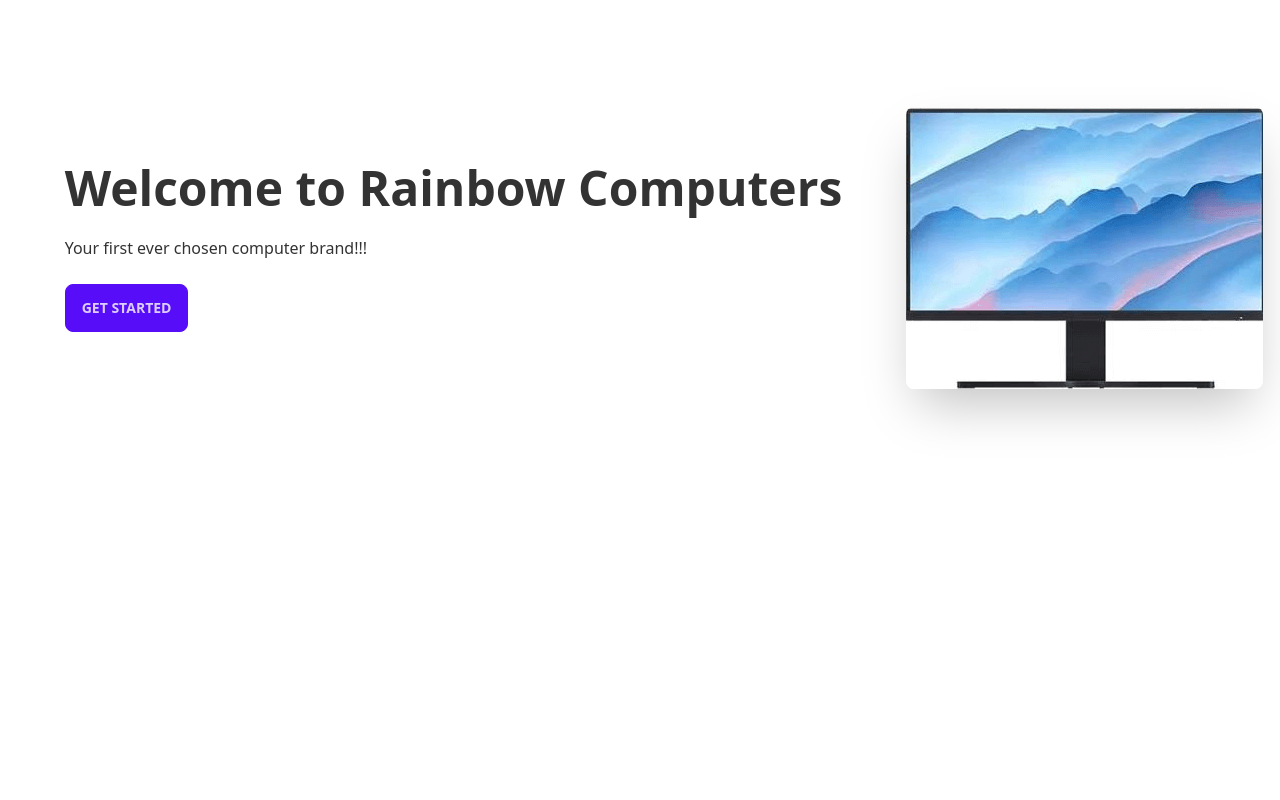
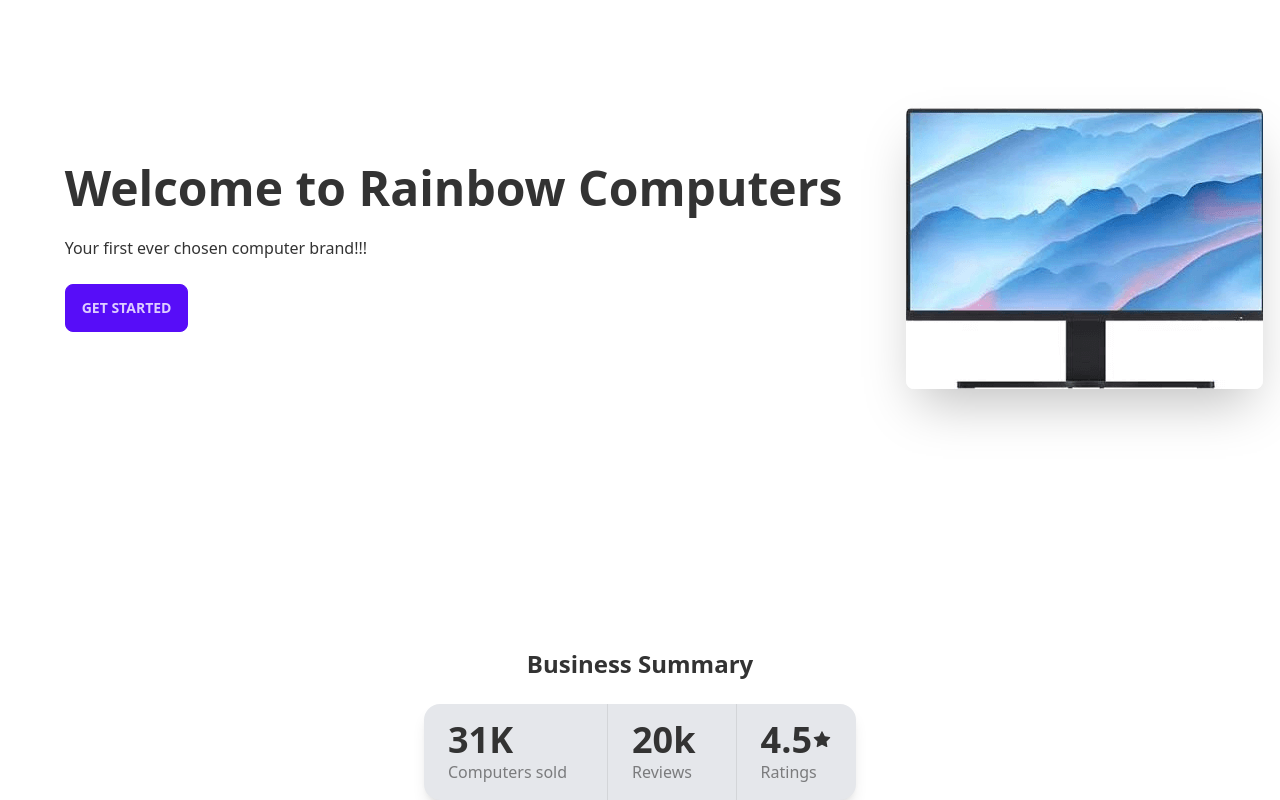
Before and after one commit to Sazid99246/manufecturer-website-client, a React (Create React App) app: page / in a window 1280 px wide. Shown: the part 216-1016 px from the top of the page. Before the commit the page ends 864 px from the top, so only its background shows below. Built offline with nearby package versions, Linux system fonts and the light colour scheme; no server answers; the HTML template or start-up script is replaced by a standard one.

Commit message:
added business summery on homepage

```diff
--- a/src/Pages/Home/Banner/Banner.js
+++ b/src/Pages/Home/Banner.js
@@ -1,6 +1,6 @@
 import React from 'react';
 import { Link } from 'react-router-dom';
-import banner from '../../../images/banner.png';
+import banner from '../../images/banner.png';
 
 const Banner = () => {
     return (
--- /dev/null
+++ b/src/Pages/Home/BusinessSummery.js
@@ -0,0 +1,32 @@
+import React from 'react';
+import { AiFillStar } from 'react-icons/ai'
+
+const BusinessSummery = () => {
+    return (
+        <div>
+            <h2 className='text-center text-2xl font-bold'>Business Summary</h2>
+            <br />
+            <div className='flex items-center justify-center'>
+                <div class="stats stats-vertical bg-gray-200 lg:stats-horizontal shadow-lg gap-4">
+                    <div class="stat">
+                        <div class="stat-value">31K</div>
+                        <div class="stat-title">Computers sold</div>
+                    </div>
+
+                    <div class="stat">
+                        <div class="stat-value">20k</div>
+                        <div class="stat-title">Reviews</div>
+                    </div>
+
+                    <div class="stat">
+                        <div class="stat-value flex items-center">4.5 <AiFillStar className='text-xl' /> </div>
+                        <div class="stat-title">Ratings</div>
+                    </div>
+
+                </div>
+            </div>
+        </div>
+    );
+};
+
+export default BusinessSummery;
--- a/src/Pages/Home/Home.js
+++ b/src/Pages/Home/Home.js
@@ -1,10 +1,12 @@
 import React from 'react';
-import Banner from './Banner/Banner';
+import Banner from './Banner';
+import BusinessSummery from './BusinessSummery';
 
 const Home = () => {
     return (
         <div>
             <Banner />
+            <BusinessSummery />
         </div>
     );
 };
```
